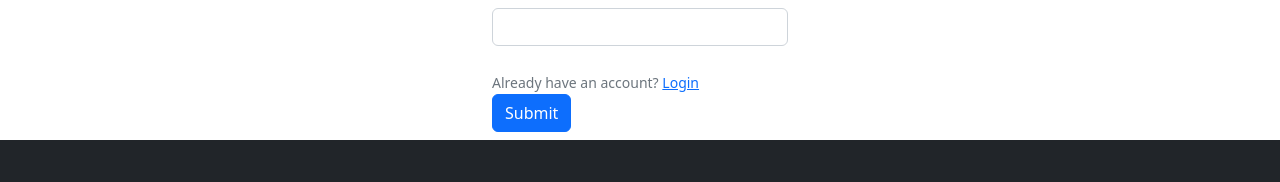
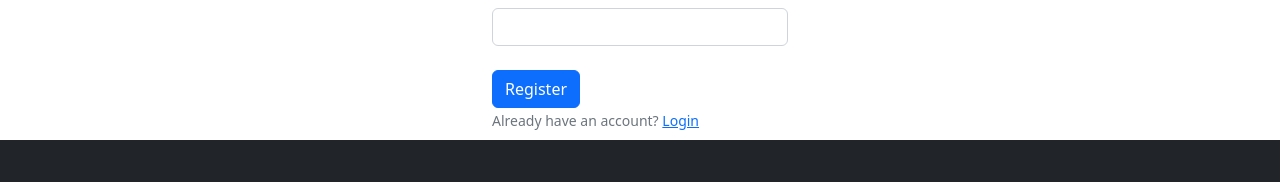
Before and after one commit to AbdullaAlMamun121/toyWorld-client, a React (Vite) app: page /registration in a window 1280 px wide. Shown: the part 384-566 px from the top of the page. Built offline with nearby package versions, Linux system fonts and the light colour scheme; no server answers.

Commit message:
some changes indetails page and others

```diff
--- a/src/pages/AllToys/ToyViewDetails/ToyViewDetails.jsx
+++ b/src/pages/AllToys/ToyViewDetails/ToyViewDetails.jsx
@@ -6,12 +6,12 @@ import useTitle from '../../../hooks/useTitle';
 const ToyViewDetails = () => {
     useTitle('Toy Details');
     const info = useLoaderData();
-    console.log(info);
+    console.log(info.data.pictureUrl);
     return (
         <Container className='mb-4 shadow-lg rounded'>
             <h3 className='text-center mt-4'>Toy View Details</h3>
             <Card className='border-0'>
-                <Card.Img variant={info.data.pictureUrl} />
+                <Card.Img style={{width:"100%", height:"80vh"}} src={info.data.pictureUrl} />
                 <Card.Body>
                     <Card.Text>
                         <b> Name:</b>{info.data.name}
--- a/src/pages/Registration/Registration.jsx
+++ b/src/pages/Registration/Registration.jsx
@@ -89,13 +89,14 @@ const Registration = () => {
 
                 </Form.Group>
                 <br></br>
+
+                <Button className="w-full" variant="primary" type="submit">
+                    Register
+                </Button>
+                <br></br>
                 <Form.Text className="text-muted">
                     Already have an account? <Link to="/login">Login</Link>
                 </Form.Text>
-                <br></br>
-                <Button variant="primary" type="submit">
-                    Submit
-                </Button>
 
             </Form>
         </Container>
```
